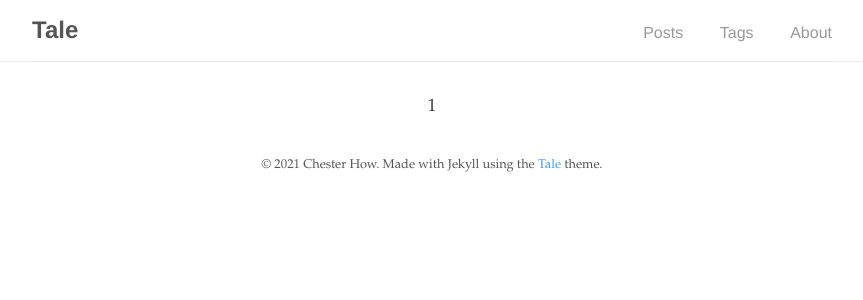
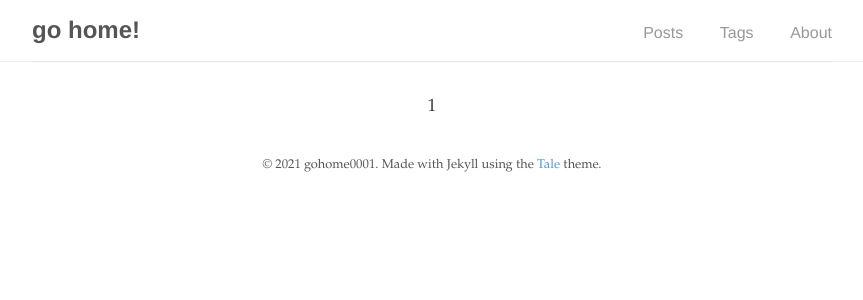
Before and after one commit to gohome0001/gohome0001.github.io, a Jekyll site: the page built from index.html, in a window 1280 px wide. Shown: the top 300 px of the page, without its empty margins (208-1071 px from the left). Built offline with Jekyll 4.4.1, drawn with Linux system fonts in a browser that asks for light colours; the list of posts is cut into pages by our own code.

Commit message:
change basic info 2

```diff
--- a/_config.yml
+++ b/_config.yml
@@ -1,17 +1,17 @@
 # Site settings
-title:          Tale
-description:    "Minimal Jekyll theme for storytellers"
+title:          go home!
+description:    "Home sweet home"
 baseurl:        "/tale"
-url:            "https://chesterhow.github.io"
+url:            "https://gohome0001.github.io"
 
 # Google Analytics
 google_analytics: UA—XXXXXXXX-X
 
 # Author
 author:
-  name:         Chester How
-  url:          https://chester.how
-  email:        chesterhow@gmail.com
+  name:         gohome0001
+  url:          https://gohome0001.github.com
+  email:        hakyongch@gmail.com
 
 # Build settings
 markdown:       kramdown
```
